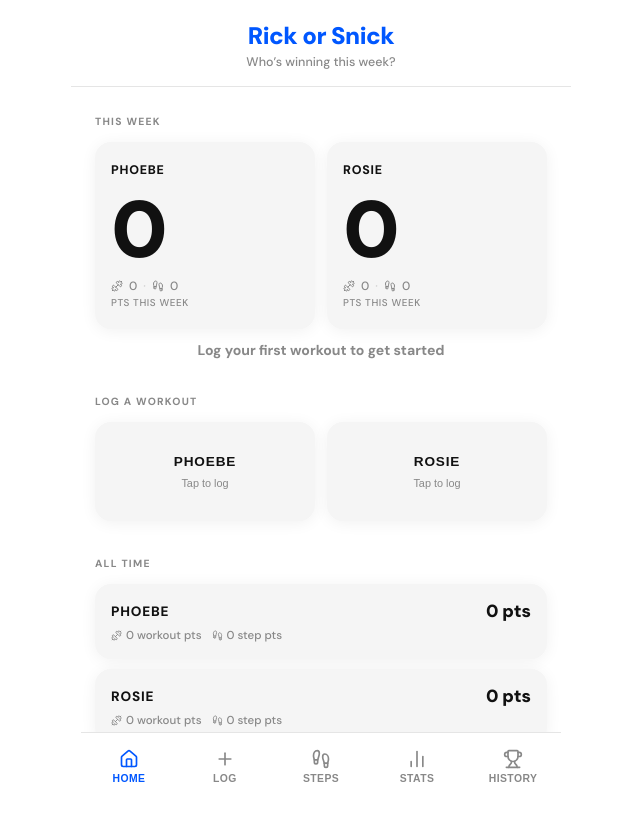
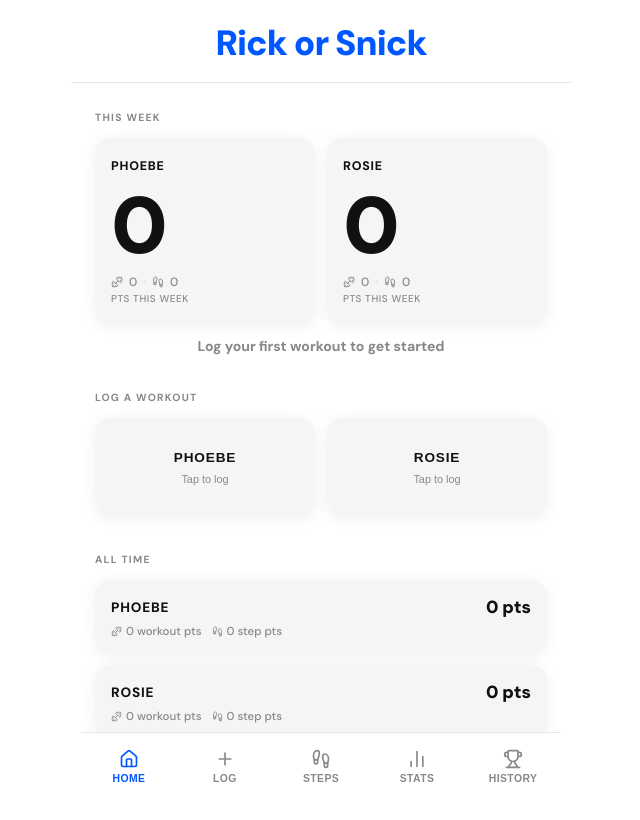
Before and after one commit to rosietee22/rick-or-snick, a React (Vite) app: page / in a window 1280 px wide. Shown: the top 820 px of the page, without its empty margins (319-959 px from the left). Built offline with nearby package versions, Linux system fonts and the light colour scheme; no server answers; the database is empty.

Commit message:
Larger title, remove subtitle

```diff
--- a/src/index.css
+++ b/src/index.css
@@ -43,18 +43,13 @@ body {
 }
 
 .app-title {
-  font-size: 1.5rem;
+  font-size: 2.2rem;
   font-weight: 900;
-  letter-spacing: -0.5px;
+  letter-spacing: -1px;
   color: var(--accent);
 }
 
-.app-sub {
-  font-size: 0.78rem;
-  color: var(--muted);
-  margin-top: 3px;
-  font-weight: 500;
-}
+.app-sub { display: none; }
 
 .app-main {
   flex: 1;
```
